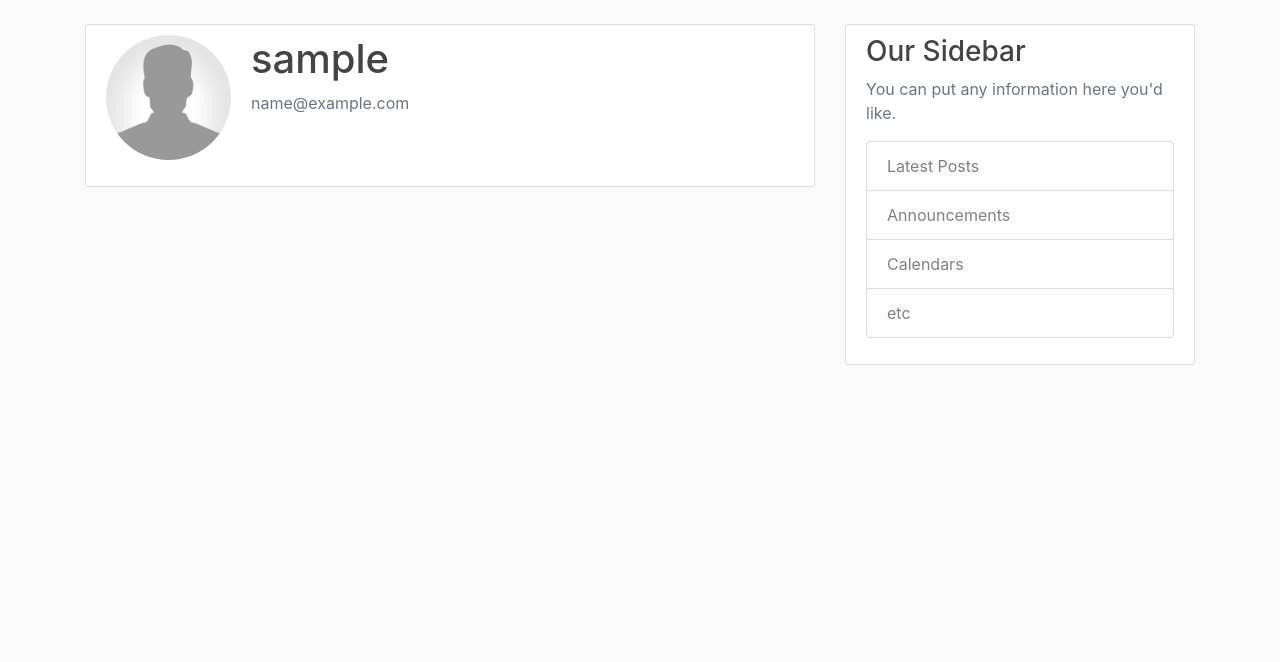
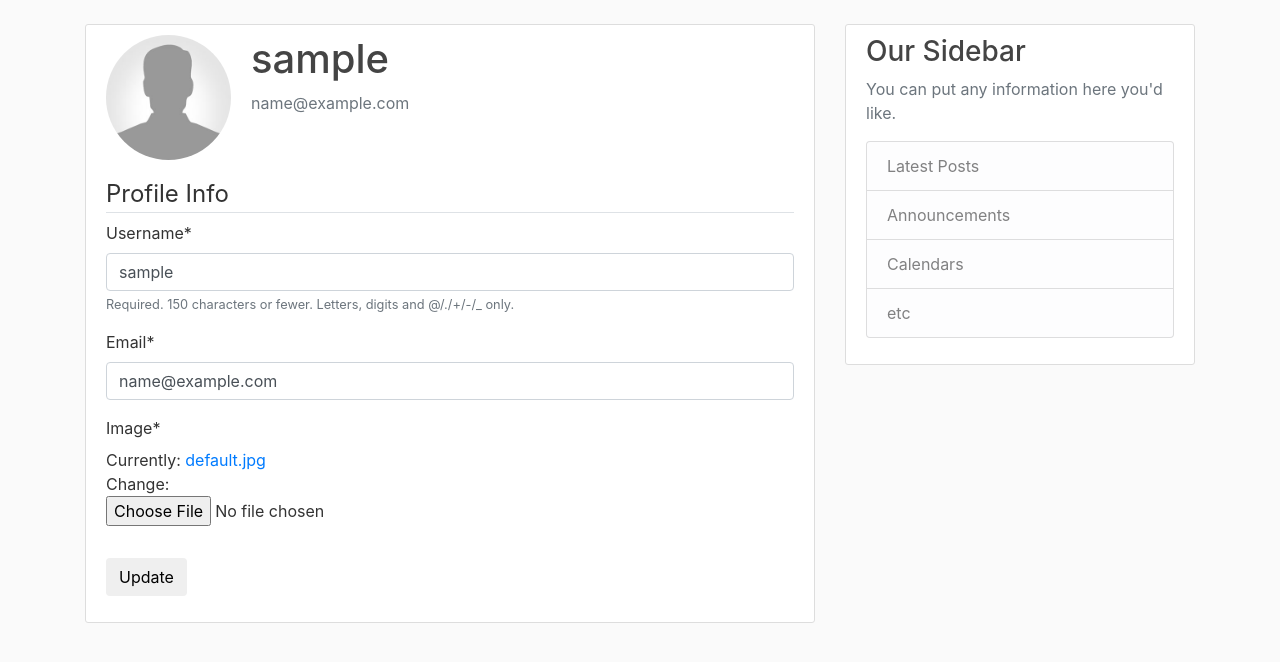
Before and after one commit to miszekb/Django-framework---first-steps, a Django app: page /profile/ in a window 1280 px wide. Shown: the part 56-718 px from the top of the page. Run offline with Django 3.2, Linux system fonts and the light colour scheme; the visitor is signed in with stand-in values (Sample User, id 1); some libraries are stand-ins or nearby versions.

Commit message:
user profile image edit

```diff
--- a/django_adventure/blog/templates/blog/home.html
+++ b/django_adventure/blog/templates/blog/home.html
@@ -3,9 +3,10 @@
     <h1>Blog home!</h1>
     {% for post in posts %}
         <article class="media content-section">
+        <img src='media/{{ post.author.profile.image }}' class="rounded-circle article-img"/>
         <div class="media-body">
             <div class="article-metadata">
-            <img src='media/{{ post.author.profile.image }}' width="100"/>
+
             <a class="mr-2" href="#">{{ post.author }}</a>
             <small class="text-muted">{{ post.date_posted|date:"F d, Y" }}</small>
             </div>
--- a/django_adventure/users/forms.py
+++ b/django_adventure/users/forms.py
@@ -1,6 +1,7 @@
 from django import forms
 from django.contrib.auth.models import User
 from django.contrib.auth.forms import UserCreationForm
+from .models import Profile
 
 class UserRegisterForm(UserCreationForm):
     email = forms.EmailField()
@@ -8,3 +9,15 @@ class UserRegisterForm(UserCreationForm):
     class Meta:
         model = User
         fields = ['username', 'email', 'password1', 'password2']
+
+class UserUpdateForm(forms.ModelForm):
+    email = forms.EmailField()
+
+    class Meta:
+        model = User
+        fields = ['username', 'email']
+
+class ProfileUpdateForm(forms.ModelForm):
+    class Meta:
+        model = Profile
+        fields = ['image']
--- a/django_adventure/users/models.py
+++ b/django_adventure/users/models.py
@@ -1,5 +1,6 @@
 from django.db import models
 from django.contrib.auth.models import User
+from PIL import Image
 # Create your models here.
 
 class Profile(models.Model):
@@ -8,3 +9,13 @@ class Profile(models.Model):
 
     def __str__(self):
         return f'{self.user.username} Profile'
+
+    def save(self):
+        super.save()
+
+        img = Image.open(self.image.path)
+
+        if img.height > 300 or img.width > 300:
+            output_size = (300,300)
+            img.thumbnail(output_size)
+            img.save(self.image.path)
--- a/django_adventure/users/templates/users/profile.html
+++ b/django_adventure/users/templates/users/profile.html
@@ -9,6 +9,16 @@
           <p class="text-secondary">{{ user.email }}</p>
         </div>
       </div>
-      <!-- FORM HERE -->
-    </div>
+      <form method="POST" enctype="multipart/form-data">
+            {% csrf_token %}
+            <fieldset class="form-group">
+                <legend class="border-bottom">Profile Info</legend>
+                {{ u_form|crispy }}
+                {{ p_form|crispy }}
+            </fieldset>
+            <div class="form-group">
+                <button class="btn bt n-outline-info" type="submit">Update</button>
+            </div>
+        </form>
+      </div>
 {% endblock content %}
--- a/django_adventure/users/views.py
+++ b/django_adventure/users/views.py
@@ -1,6 +1,6 @@
 from django.shortcuts import render, redirect
 from django.contrib import messages
-from .forms import UserRegisterForm
+from .forms import UserRegisterForm, UserUpdateForm, ProfileUpdateForm
 from django.contrib.auth.decorators import login_required
 # Create your views here.
 
@@ -18,4 +18,21 @@ def register(request):
 
 @login_required
 def profile(request):
-    return render(request, 'users/profile.html')
+    if request.method == 'POST':
+        u_form = UserUpdateForm(request.POST, instance=request.user)
+        p_form = ProfileUpdateForm(request.POST, request.FILES, instance=request.user.profile)
+        if u_form.is_valid() and p_form.is_valid():
+            u_form.save()
+            p_form.save()
+            messages.success(request, f'Your account has been updated!')
+            return redirect('profile')
+    else:
+        u_form = UserUpdateForm(instance=request.user)
+        p_form = ProfileUpdateForm(instance=request.user.profile)
+
+    context = {
+        'u_form' : u_form,
+        'p_form' : p_form
+    }
+
+    return render(request, 'users/profile.html', context)
```
